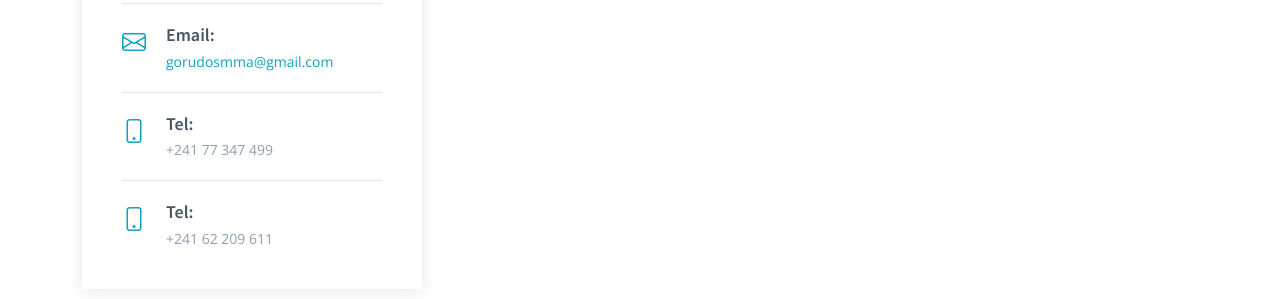
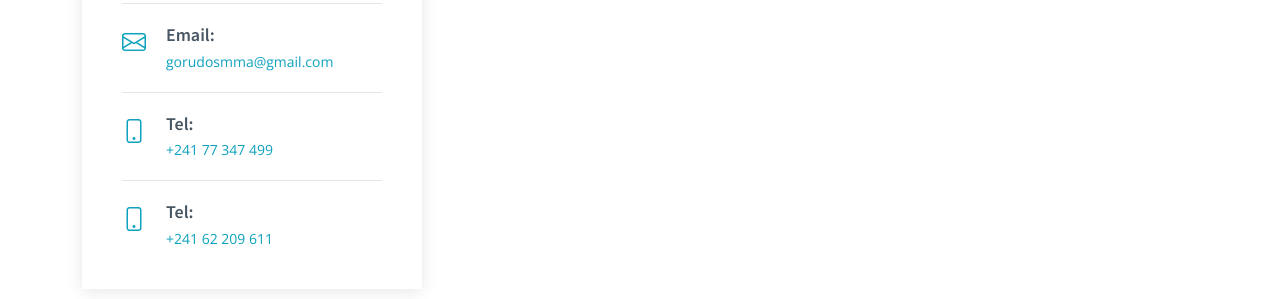
Before and after one commit to GORUDOSMMA/gorudo, a plain HTML site: page index.html in a window 1280 px wide. Shown: the part 8580-8879 px from the top of the page. Drawn offline with nearby package versions, Linux system fonts and the light colour scheme.

Commit message:
Update index.html

```diff
--- a/index.html
+++ b/index.html
@@ -1319,7 +1319,7 @@
                 <i class="bi bi-phone flex-shrink-0"></i>
                 <div>
                   <h4>Tel:</h4>
-                  <p><a href="tel:+24177347499"></a>+241 77 347 499</a></p>
+                  <p><a href="tel:+24177347499">+241 77 347 499</a></p>
                 </div>
               </div><!-- End Info Item -->
 
@@ -1327,7 +1327,7 @@
                 <i class="bi bi-phone flex-shrink-0"></i>
                 <div>
                   <h4>Tel:</h4>
-                  <p>+241 62 209 611</p>
+                  <p><a href="tel:+24162209611">+241 62 209 611</a></p>
                 </div>
               </div><!-- End Info Item -->
 
```
